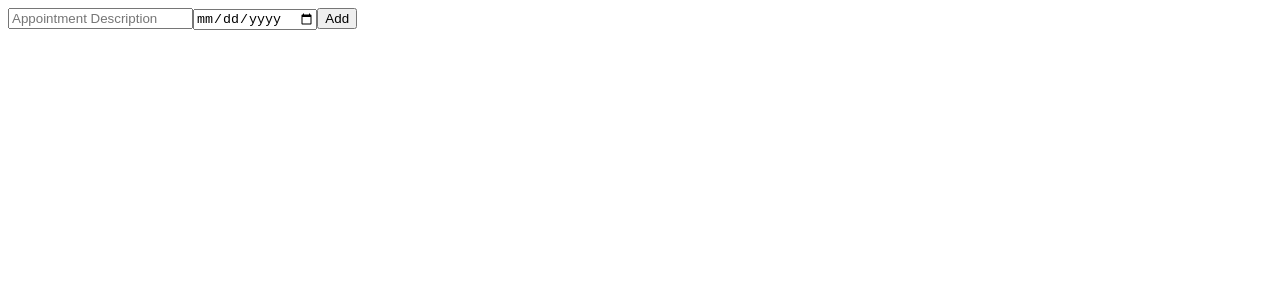
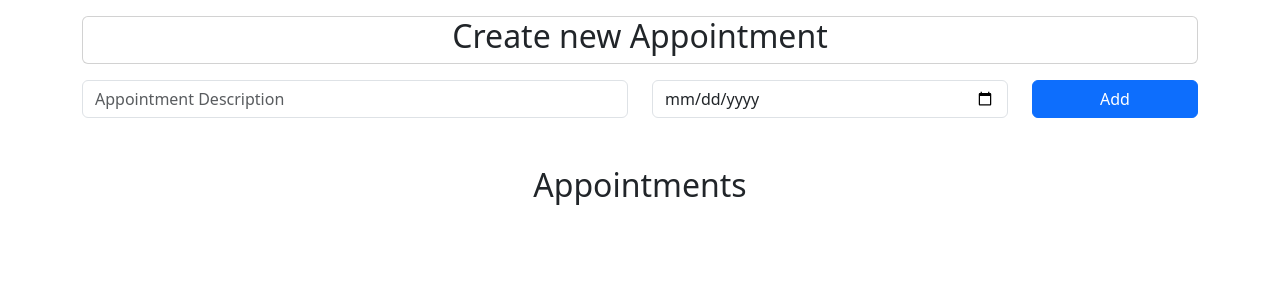
Before and after one commit to Shubhankit101/appointment-app, an Angular app: page / in a window 1280 px wide. Shown: the top 300 px of the page. Built offline with nearby package versions, Linux system fonts and the light colour scheme.

Commit message:
Integrated bootstrap styling

```diff
--- a/src/app/appointment-list/appointment-list.component.html
+++ b/src/app/appointment-list/appointment-list.component.html
@@ -1,19 +1,27 @@
-<div>
-  <input
-    [(ngModel)]="newAppointmentTitle"
-    placeholder="Appointment Description"
-  />
-  <input
-    [(ngModel)]="newAppointmentDate"
-    placeholder="Appointment Date"
-    type="date"
-  />
-  <button (click)="addAppointment()">Add</button>
+<div class="container">
+    <div class="card mt-3">
+        <div class="row">
+            <div class="col"></div>
+            <h2 class="text-center">Create new Appointment</h2>
+        </div>
+    </div>
+
+    <div class="row mt-3">
+        <div class="col-md-6">
+            <input class="form-control" [(ngModel)]="newAppointmentTitle" placeholder="Appointment Description"/>
+        </div>
+        <div class="col-md-4">
+            <input class="form-control" [(ngModel)]="newAppointmentDate" placeholder="Appointment Date" type="date"/>
+        </div>
+        <div class="col-md-2">
+            <button class="btn btn-primary w-100" (click)="addAppointment()">Add</button>
+        </div>
+    </div>
+    <h2 class=" text-center mt-5">Appointments</h2>
+    <ul class="list-group mt-3">
+        <li class="list-group-item d-flex justify-content-between align-items-center" *ngFor="let appointment of appointments; index as i">
+          {{ appointment.title }} {{ appointment.date | date : "dd.MM.yyyy" }}
+          <button class="btn btn-danger" (click)="deleteAppointment(i)">Delete</button>
+        </li>
+    </ul>
 </div>
-
-<ul>
-  <li *ngFor="let appointment of appointments; index as i">
-    {{ appointment.title }} {{ appointment.date | date : "dd.MM.yyyy" }}
-    <button (click)="deleteAppointment(i)">Delete</button>
-  </li>
-</ul>
--- a/src/styles.css
+++ b/src/styles.css
@@ -1 +1 @@
-/* You can add global styles to this file, and also import other style files */
+@import url("../node_modules/bootstrap/dist/css/bootstrap.min.css");
```
